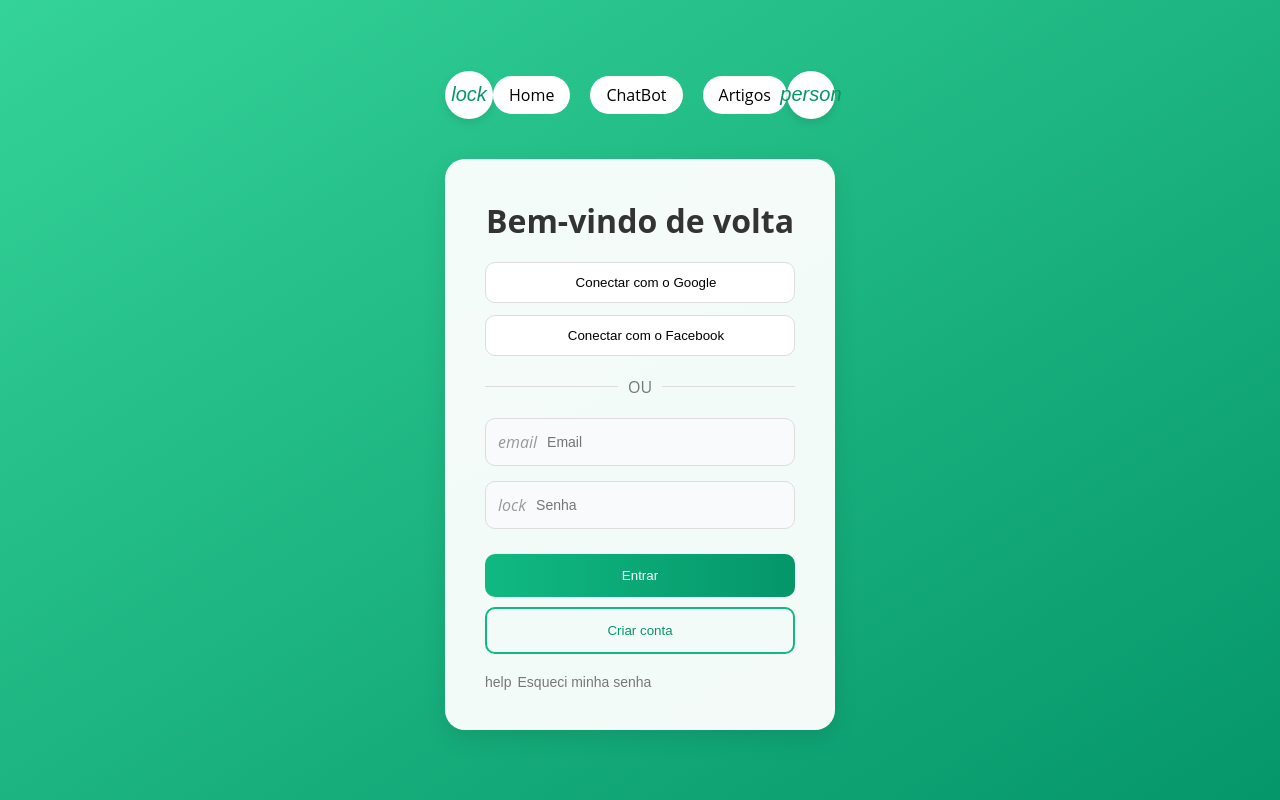
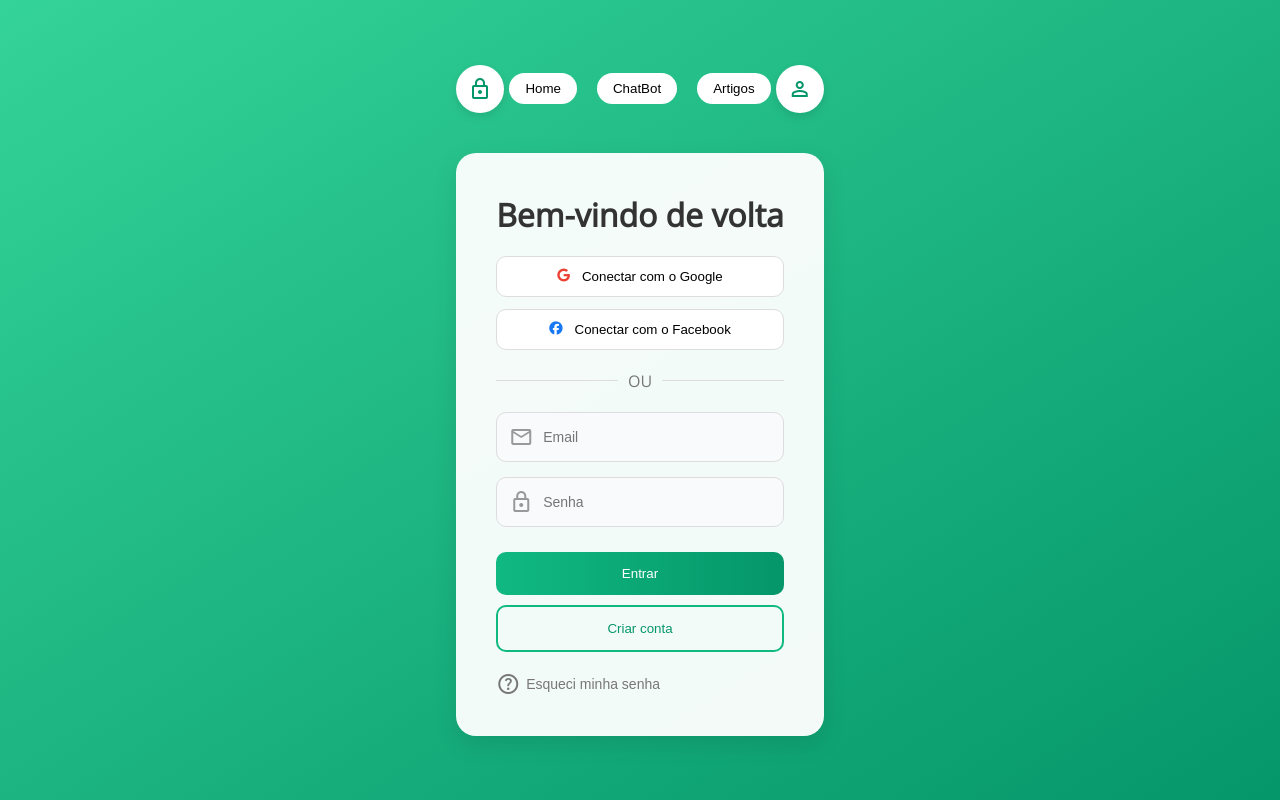
Before and after one commit to eduardogomesDev21/NutriNow_Lab_Engenharia_Software, an Angular app in the folder Prot_TG_FrontEnd/: page /login in a window 1280 px wide. Built offline with nearby package versions, Linux system fonts and the light colour scheme.

Commit message:
Página de Login esta mais bonita

```diff
--- a/Prot_TG_FrontEnd/src/app/login/login.component.html
+++ b/Prot_TG_FrontEnd/src/app/login/login.component.html
@@ -1,16 +1,21 @@
-<div class="login-container">
+
+
+<div id="webcrumbs" class="login-container">
+
+  <!-- Topo -->
   <header class="login-header">
     <button class="icon-btn"><i class="material-symbols-outlined">lock</i></button>
 
     <nav class="menu">
-      <a routerLink="/home" class="menu-btn">Home</a>
-      <a routerLink="/chatbot" class="menu-btn">ChatBot</a>
-      <a routerLink="/artigos" class="menu-btn">Artigos</a>
+      <button class="menu-btn">Home</button>
+      <button class="menu-btn">ChatBot</button>
+      <button class="menu-btn">Artigos</button>
     </nav>
 
     <button class="icon-btn"><i class="material-symbols-outlined">person</i></button>
   </header>
 
+  <!-- Card de Login -->
   <main class="login-card">
     <h1>Bem-vindo de volta</h1>
 
@@ -24,26 +29,21 @@
 
     <div class="divider"><span>OU</span></div>
 
-    <form class="login-form" (ngSubmit)="login()" #form="ngForm">
     <div class="input-group">
       <i class="material-symbols-outlined">email</i>
-        <input type="email" placeholder="Email" [(ngModel)]="credenciais.email" name="email" required />
+      <input type="email" placeholder="Email" />
     </div>
 
     <div class="input-group">
       <i class="material-symbols-outlined">lock</i>
-        <input type="password" placeholder="Senha" [(ngModel)]="credenciais.senha" name="senha" required />
+      <input type="password" placeholder="Senha" />
     </div>
 
-      <button type="submit" class="btn-primary" [disabled]="form.invalid">Entrar</button>
-      <button type="button" class="btn-secondary" routerLink="/cadastro">Criar conta</button>
-    </form>
+    <button class="btn-primary">Entrar</button>
+    <button class="btn-secondary">Criar conta</button>
 
     <button class="forgot-pass">
       <span class="material-symbols-outlined">help</span> Esqueci minha senha
     </button>
-
-    <p *ngIf="mensagem" class="mensagem-sucesso">{{ mensagem }}</p>
-    <p *ngIf="erro" class="mensagem-erro">{{ erro }}</p>
   </main>
 </div>
--- a/Prot_TG_FrontEnd/src/index.html
+++ b/Prot_TG_FrontEnd/src/index.html
@@ -6,6 +6,10 @@
   <base href="/">
   <meta name="viewport" content="width=device-width, initial-scale=1">
   <link rel="icon" type="image/x-icon" href="favicon.ico">
+  <link href="https://fonts.googleapis.com/css2?family=Lato&display=swap" rel="stylesheet">
+  <link href="https://fonts.googleapis.com/css2?family=Open+Sans&display=swap" rel="stylesheet">
+  <link href="https://fonts.googleapis.com/css2?family=Material+Symbols+Outlined" rel="stylesheet">
+  <link href="https://cdnjs.cloudflare.com/ajax/libs/font-awesome/6.5.2/css/all.min.css" rel="stylesheet">
 </head>
 <body>
   <app-root></app-root>
```
Lines whose indentation alone changed are shown as unchanged.
